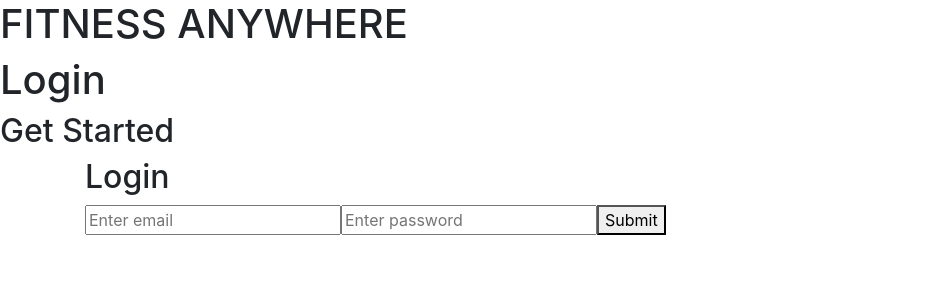
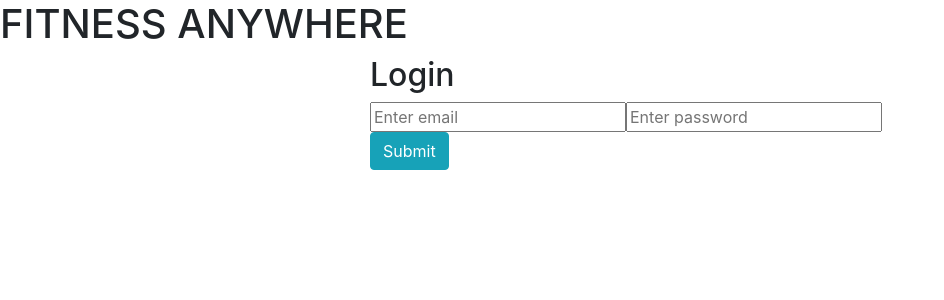
Before and after one commit to AnywhereFitness-BW/frontend, a React (Create React App) app: page /login in a window 1280 px wide. Shown: the top 300 px of the page, without its empty margins (0-944 px from the left). Built offline with nearby package versions, Linux system fonts and the light colour scheme.

Commit message:
Login styles, ButtonToggle

```diff
--- a/src/App.js
+++ b/src/App.js
@@ -11,8 +11,8 @@ function App() {
   return (
     <div className="App">
       <h1>FITNESS ANYWHERE</h1>
-      <h1>Login</h1>
-      <h2>Get Started</h2>
+      {/* <h1>Login</h1>
+      <h2>Get Started</h2> */}
       <Switch>
         {/* <Register /> */}
         {/* <PrivateRoute exact path="" component={} /> */}
--- a/src/components/Login.js
+++ b/src/components/Login.js
@@ -1,7 +1,15 @@
 import React, { useState, useEffect } from "react";
 // import axios from "axios";
 import * as yup from "yup";
-import { UncontrolledAlert, Container } from "reactstrap";
+import {
+  UncontrolledAlert,
+  Container,
+  Button,
+  Form,
+  Row,
+  Col,
+  ButtonToggle,
+} from "reactstrap";
 
 const Login = () => {
   const [login, setLogin] = useState({
@@ -63,11 +71,8 @@ const Login = () => {
   return (
     <Container>
       <div>
-        <div>
         {errors.email && (
-            <UncontrolledAlert color="danger">
-              {errors.email}{" "}
-            </UncontrolledAlert>
+          <UncontrolledAlert color="danger">{errors.email} </UncontrolledAlert>
         )}
         {errors.password && (
           <UncontrolledAlert color="danger">
@@ -75,11 +80,10 @@ const Login = () => {
           </UncontrolledAlert>
         )}
       </div>
-        <form onSubmit={onSubmit}>
-          {/* // onSubmit={(event) => { */}
-          {/* //   event.preventDefault(); */}
-          {/* //   axios.get(`?login=${login}`); */}
-          {/* // }} */}
+
+      <Form onSubmit={onSubmit}>
+        <Row xs="2">
+          <Col sm="12" md={{ size: 6, offset: 3 }}>
             <h2>Login</h2>
             <input
               onChange={onInputChange}
@@ -100,11 +104,12 @@ const Login = () => {
               value={login.password}
             />
             {/* <input type="submit" /> */}
-          <button type="submit" disabled={loginIsDisabled}>
+            <ButtonToggle color="info" type="submit" disabled={loginIsDisabled}>
               Submit
-          </button>
-        </form>
-      </div>
+            </ButtonToggle>
+          </Col>
+        </Row>
+      </Form>
     </Container>
   );
 };
```
Lines whose indentation alone changed are shown as unchanged.
